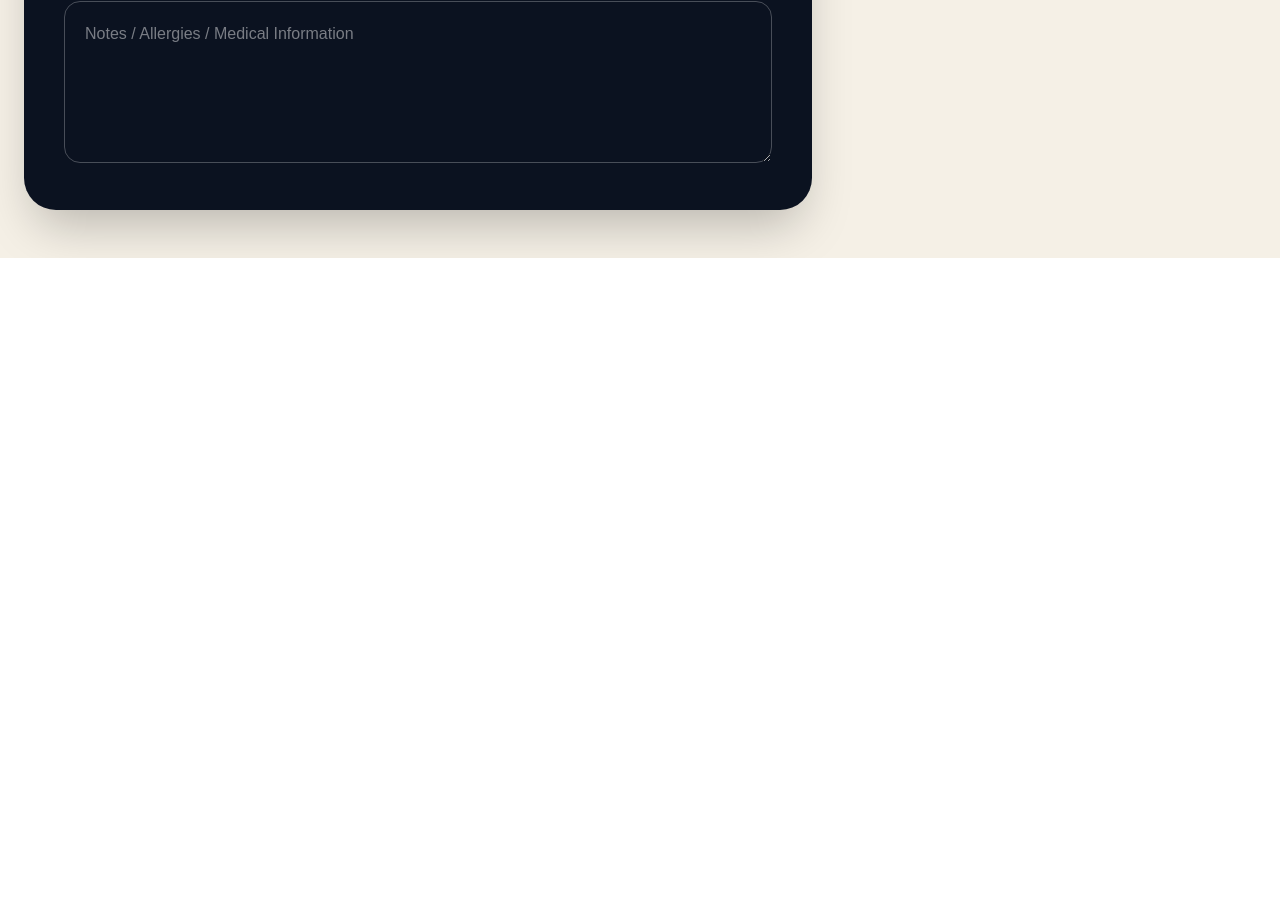
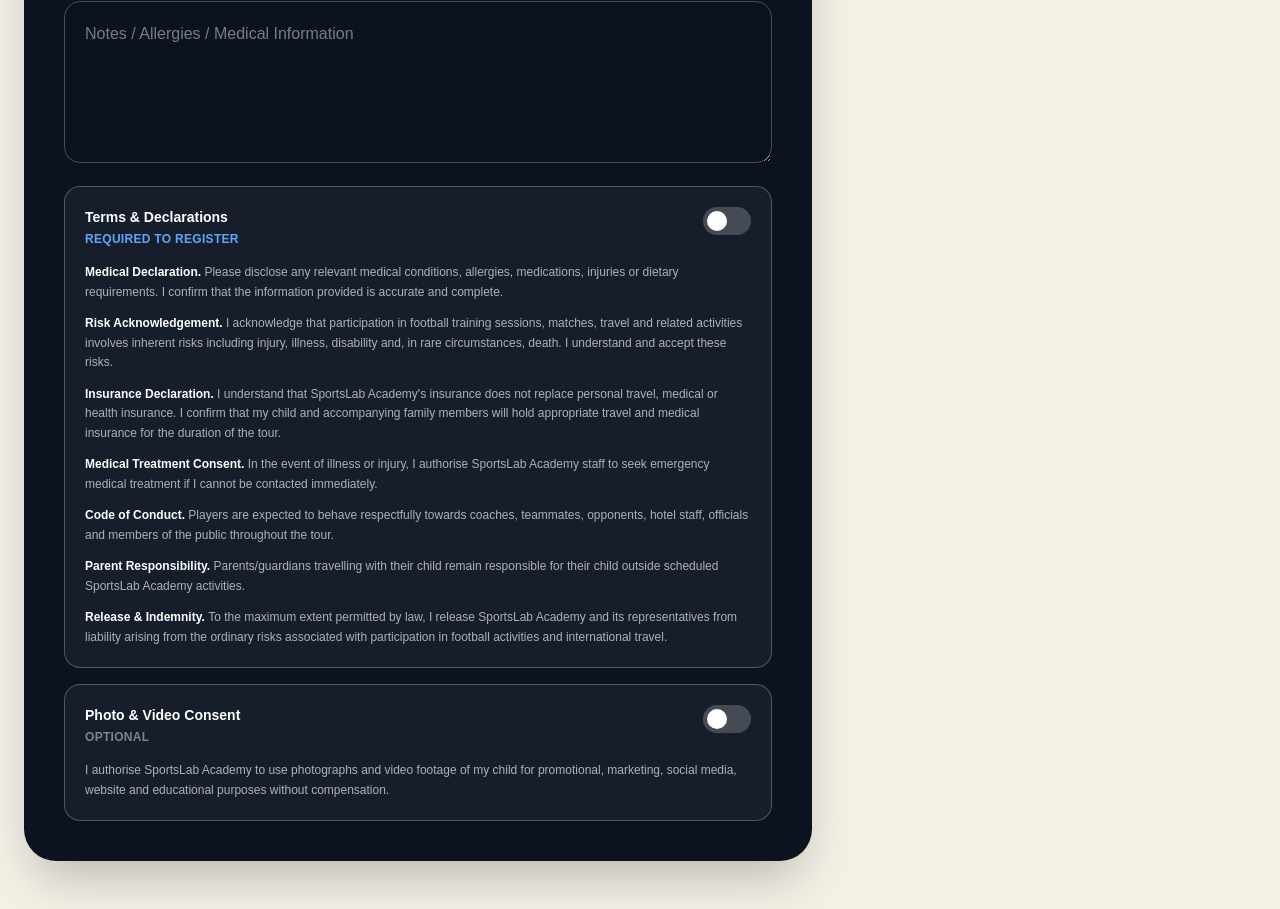
Before and after one commit to petru23/sportslabacademy, a Next.js app: page /checkout in a window 1280 px wide. Shown: the part 705-1614 px from the top of the page. Before the commit the page ends 963 px from the top, so only its background shows below. Built offline with nearby package versions, Linux system fonts and the light colour scheme.

Commit message:
add mandatory terms and optional photo consent toggles to checkout

```diff
--- a/app/api/create-checkout-session/route.js
+++ b/app/api/create-checkout-session/route.js
@@ -83,6 +83,8 @@
         phone: form.phone || '',
         email: form.email || '',
         notes: form.notes || '',
+        termsAccepted: form.termsAccepted || '',
+        photoConsent: form.photoConsent || '',
       },
 
       success_url: `${process.env.NEXT_PUBLIC_SITE_URL}/checkout/success`,
--- a/app/checkout/page.jsx
+++ b/app/checkout/page.jsx
@@ -37,6 +37,9 @@
     notes: '',
   })
 
+  const [agreedTerms, setAgreedTerms] = useState(false)
+  const [photoConsent, setPhotoConsent] = useState(false)
+
   const updateForm = (e) => {
     setForm({
       ...form,
@@ -52,10 +55,22 @@
       return
     }
 
+    if (!agreedTerms) {
+      alert('Please accept the Terms & Declarations to continue.')
+      return
+    }
+
     const res = await fetch('/api/create-checkout-session', {
       method: 'POST',
       headers: { 'Content-Type': 'application/json' },
-      body: JSON.stringify({ cart, form }),
+      body: JSON.stringify({
+        cart,
+        form: {
+          ...form,
+          termsAccepted: agreedTerms ? 'Yes' : 'No',
+          photoConsent: photoConsent ? 'Yes' : 'No',
+        },
+      }),
     })
 
     const data = await res.json()
@@ -233,6 +248,119 @@
               className="w-full rounded-2xl border border-white/25 bg-transparent p-5 text-white outline-none placeholder:text-white/45"
             />
 
+            {/* MANDATORY TERMS & DECLARATIONS */}
+            <div className="rounded-2xl border border-white/25 bg-white/5 p-5">
+
+              <div className="flex items-start justify-between gap-4">
+                <div>
+                  <p className="text-sm font-black text-white">
+                    Terms &amp; Declarations
+                  </p>
+                  <p className="mt-1 text-xs font-bold uppercase tracking-wide text-[#60A5FA]">
+                    Required to register
+                  </p>
+                </div>
+
+                <button
+                  type="button"
+                  role="switch"
+                  aria-checked={agreedTerms}
+                  onClick={() => setAgreedTerms((v) => !v)}
+                  className={`relative h-7 w-12 flex-none cursor-pointer rounded-full transition ${
+                    agreedTerms ? 'bg-[#2563EB]' : 'bg-white/20'
+                  }`}
+                >
+                  <span
+                    className={`absolute top-1 h-5 w-5 rounded-full bg-white transition-all ${
+                      agreedTerms ? 'left-6' : 'left-1'
+                    }`}
+                  />
+                </button>
+              </div>
+
+              <div className="mt-4 space-y-3 text-xs leading-relaxed text-white/65">
+                <p>
+                  <span className="font-bold text-white">Medical Declaration. </span>
+                  Please disclose any relevant medical conditions, allergies, medications,
+                  injuries or dietary requirements. I confirm that the information provided is
+                  accurate and complete.
+                </p>
+                <p>
+                  <span className="font-bold text-white">Risk Acknowledgement. </span>
+                  I acknowledge that participation in football training sessions, matches, travel
+                  and related activities involves inherent risks including injury, illness,
+                  disability and, in rare circumstances, death. I understand and accept these
+                  risks.
+                </p>
+                <p>
+                  <span className="font-bold text-white">Insurance Declaration. </span>
+                  I understand that SportsLab Academy&apos;s insurance does not replace personal
+                  travel, medical or health insurance. I confirm that my child and accompanying
+                  family members will hold appropriate travel and medical insurance for the
+                  duration of the tour.
+                </p>
+                <p>
+                  <span className="font-bold text-white">Medical Treatment Consent. </span>
+                  In the event of illness or injury, I authorise SportsLab Academy staff to seek
+                  emergency medical treatment if I cannot be contacted immediately.
+                </p>
+                <p>
+                  <span className="font-bold text-white">Code of Conduct. </span>
+                  Players are expected to behave respectfully towards coaches, teammates,
+                  opponents, hotel staff, officials and members of the public throughout the
+                  tour.
+                </p>
+                <p>
+                  <span className="font-bold text-white">Parent Responsibility. </span>
+                  Parents/guardians travelling with their child remain responsible for their
+                  child outside scheduled SportsLab Academy activities.
+                </p>
+                <p>
+                  <span className="font-bold text-white">Release &amp; Indemnity. </span>
+                  To the maximum extent permitted by law, I release SportsLab Academy and its
+                  representatives from liability arising from the ordinary risks associated with
+                  participation in football activities and international travel.
+                </p>
+              </div>
+            </div>
+
+            {/* OPTIONAL PHOTO & VIDEO CONSENT */}
+            <div className="rounded-2xl border border-white/25 bg-white/5 p-5">
+
+              <div className="flex items-start justify-between gap-4">
+                <div>
+                  <p className="text-sm font-black text-white">
+                    Photo &amp; Video Consent
+                  </p>
+                  <p className="mt-1 text-xs font-bold uppercase tracking-wide text-white/45">
+                    Optional
+                  </p>
+                </div>
+
+                <button
+                  type="button"
+                  role="switch"
+                  aria-checked={photoConsent}
+                  onClick={() => setPhotoConsent((v) => !v)}
+                  className={`relative h-7 w-12 flex-none cursor-pointer rounded-full transition ${
+                    photoConsent ? 'bg-[#2563EB]' : 'bg-white/20'
+                  }`}
+                >
+                  <span
+                    className={`absolute top-1 h-5 w-5 rounded-full bg-white transition-all ${
+                      photoConsent ? 'left-6' : 'left-1'
+                    }`}
+                  />
+                </button>
+              </div>
+
+              <p className="mt-4 text-xs leading-relaxed text-white/65">
+                I authorise SportsLab Academy to use photographs and video footage of my child
+                for promotional, marketing, social media, website and educational purposes
+                without compensation.
+              </p>
+            </div>
+
           </div>
         </section>
 
```
